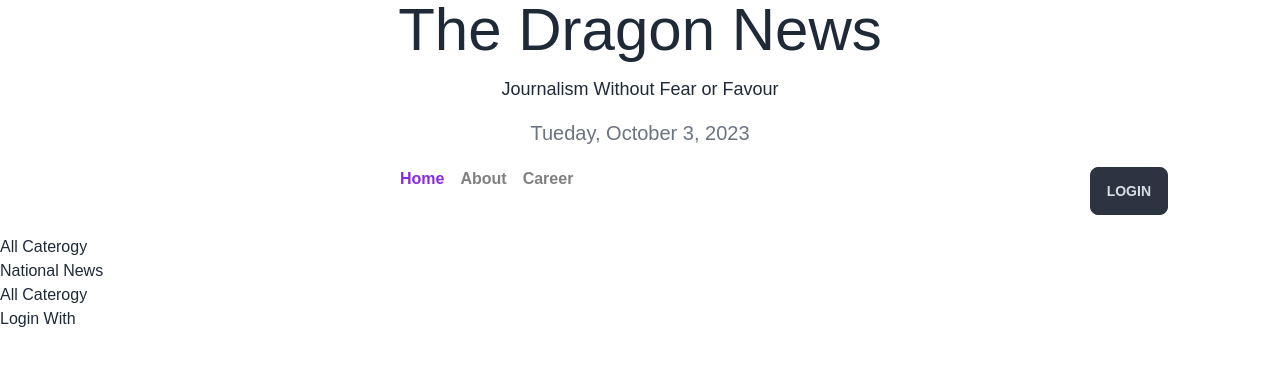
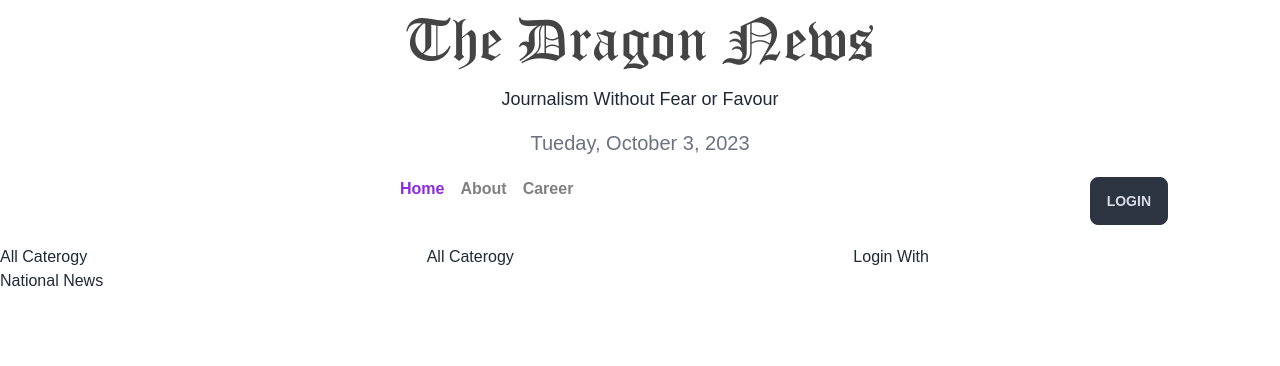
Before and after one commit to NFRIDOY/dragon-news-firebase, a React (Vite) app: page / in a window 1280 px wide. Shown: the top 366 px of the page. Built offline with nearby package versions, Linux system fonts and the light colour scheme.

Commit message:
three section sturucture

```diff
--- /dev/null
+++ b/src/components/CenterSection/CenterSection.jsx
@@ -0,0 +1,11 @@
+import React from 'react'
+
+export default function CenterSection() {
+    return (
+        <div>
+            <section>
+                <h2>All Caterogy</h2>
+            </section>
+        </div>
+    )
+}
--- a/src/components/Header/Header.jsx
+++ b/src/components/Header/Header.jsx
@@ -33,7 +33,10 @@ export default function Header() {
     return (
         <div>
             <header className="text-center space-y-4">
-                <h1 style={{ fontFamily: "'old-english-text-mt-regular', sans-serif" }} className="text-6xl">The Dragon News</h1>
+                {/* <h1 style={{ fontFamily: "'old-english-text-mt-regular', sans-serif" }} className="text-6xl">The Dragon News</h1> */}
+                <div >
+                    <img className="mx-auto pt-4" src="../../../src/assets/logo.png" alt="" />
+                </div>
                 <h4 className="text-[18px]">Journalism Without Fear or Favour</h4>
                 <h3 className="text-xl text-gray-500"><time>{
                     thisDayOfWeek + ", " + " " + thisMonthName + " " + day + ", " + year
--- a/src/components/Home/Home.jsx
+++ b/src/components/Home/Home.jsx
@@ -1,28 +1,16 @@
+import CenterSection from "../CenterSection/CenterSection";
+import LeftSection from "../LeftSection/LeftSection";
+import RightSection from "../RightSection/RightSection";
 
 
 export default function Home() {
     return (
         <div>
-            <main>
-                <section>
-                    <h2>All Caterogy</h2>
-                    <div>
-                        <h2>National News</h2>
-                        <ol>
-                            {
+            <main className="grid grid-cols-3">
+                <LeftSection></LeftSection>
+                <CenterSection></CenterSection>
+                <RightSection></RightSection>
 
-                            }
-                        </ol>
-                    </div>
-                </section>
-                <section>
-                    <h2>All Caterogy</h2>
-                </section>
-                <section>
-                    <div>
-                        <h2>Login With</h2>
-                    </div>
-                </section>
             </main>
         </div>
     )
--- /dev/null
+++ b/src/components/LeftSection/LeftSection.jsx
@@ -0,0 +1,19 @@
+import React from 'react'
+
+export default function LeftSection() {
+    return (
+        <div>
+            <section>
+                <h2>All Caterogy</h2>
+                <div>
+                    <h2>National News</h2>
+                    <ol>
+                        {
+
+                        }
+                    </ol>
+                </div>
+            </section>
+        </div>
+    )
+}
--- /dev/null
+++ b/src/components/RightSection/RightSection.jsx
@@ -0,0 +1,14 @@
+
+
+export default function RightSection() {
+    return (
+        <div>
+            <section>
+                <div>
+                    <h2>Login With</h2>
+                    <p></p>
+                </div>
+            </section>
+        </div>
+    )
+}
```
